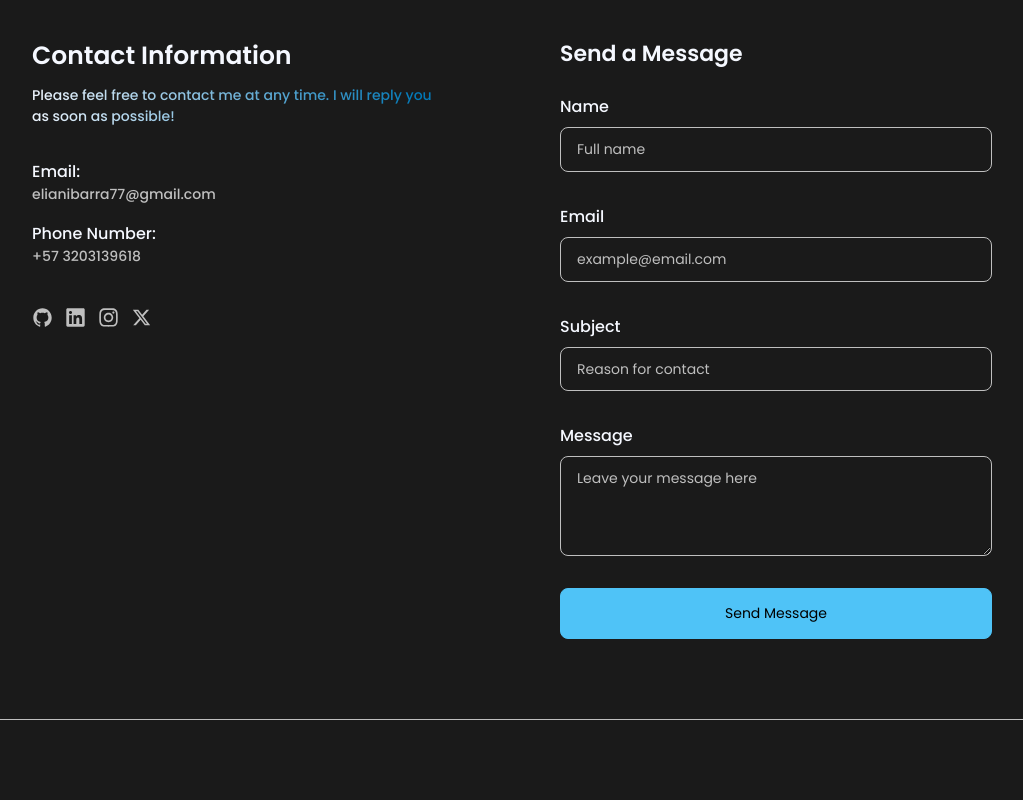
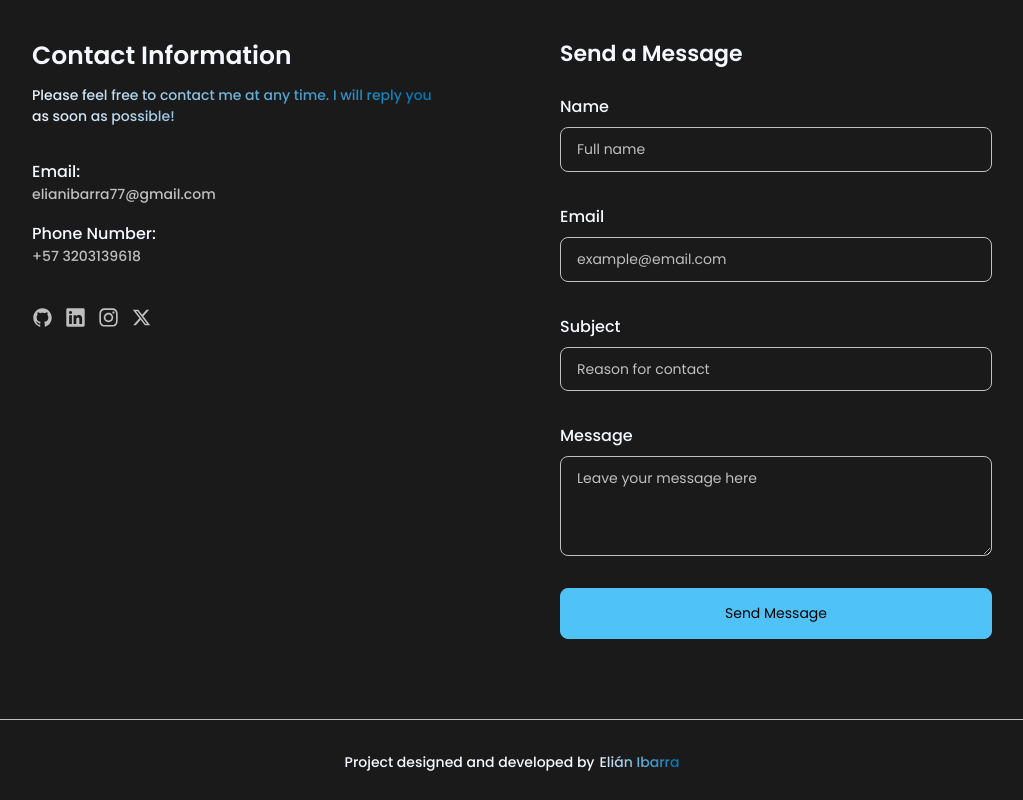
Before and after one commit to FazeElian/personal-portfolio, a React (Create React App) app: page / in a window 1280 px wide. Shown: the part 4296-5096 px from the top of the page, without its empty margins (128-1151 px from the left). Before the commit the page ends 5011 px from the top, so only its background shows below. Built offline with nearby package versions, Linux system fonts and the light colour scheme.

Commit message:
add: Footer component

```diff
--- a/src/App.js
+++ b/src/App.js
@@ -6,6 +6,7 @@ import Services from "./components/Services";
 import Technologies from "./components/Technologies";
 import Projects from "./components/Projects";
 import Contact from "./components/Contact";
+import Footer from "./components/Footer";
 
 function App() {
   return (
@@ -20,6 +21,7 @@ function App() {
         <Technologies />
         <Projects />
         <Contact />
+        <Footer />
       </main>
     </>
   );
--- /dev/null
+++ b/src/assets/css/components/Footer.css
@@ -0,0 +1,40 @@
+.footer {
+    display: flex;
+    width: 100%;
+    height: auto;
+    padding: 3rem 0 3rem;
+    align-items: center;
+    justify-content: center;
+    text-align: center;
+    gap: 5px;
+}
+
+    .footer,
+    .footer h2 {
+        font-size: 16px;
+        font-weight: 450;
+    }
+
+/* Responsive 1440px */
+@media screen and (max-width: 1440px) {
+    .footer {
+        padding: 2rem 0 2rem;
+    }
+
+    .footer,
+    .footer h2 {
+        font-size: 14px;
+    }
+}
+
+/* Responsive 1024px */
+@media screen and (max-width: 1024px) {
+    .footer {
+        padding: 1.7rem 0 1.7rem;
+    }
+
+    .footer,
+    .footer h2 {
+        font-size: 13px;
+    }
+}
--- /dev/null
+++ b/src/components/Footer.jsx
@@ -0,0 +1,17 @@
+import React from 'react'
+
+// Styles for this component
+import "../assets/css/components/Footer.css";
+
+const Footer = () => {
+    return (
+        <footer className="footer font-poppins txt-white--dark-mode">
+            Project designed and developed by
+            <h2 className="txt-white-blue-gradient--dark-mode">
+                Elián Ibarra
+            </h2>
+        </footer>
+    )
+}
+
+export default Footer
```
